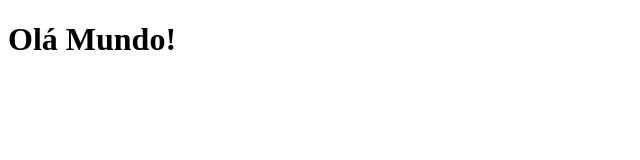
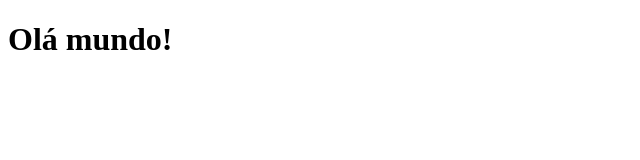
Before and after one commit to alexandresantosrn/VueProject, a Vue app in the folder 3_vue_project/: page / in a window 1280 px wide. Shown: the top 160 px of the page, without its empty margins (0-640 px from the left). Built offline with nearby package versions, Linux system fonts and the light colour scheme.

Commit message:
Importando componentes.

```diff
--- a/3_vue_project/src/App.vue
+++ b/3_vue_project/src/App.vue
@@ -1,9 +1,14 @@
 <template>
-  <h1>Olá Mundo!</h1>
+  <PrimeiroComponente />
 </template>
 
 <script>
+import PrimeiroComponente from './components/PrimeiroComponente.vue';
+
 export default {
-  name: 'App'
+  name: 'App',
+  components: {
+    PrimeiroComponente
+  }
 }
 </script>
--- /dev/null
+++ b/3_vue_project/src/components/PrimeiroComponente.vue
@@ -0,0 +1,9 @@
+<template>
+    <h1> Olá mundo! </h1>
+</template>
+
+<script>
+export default {
+    name: 'PrimeiroComponente'
+}
+</script>
```
